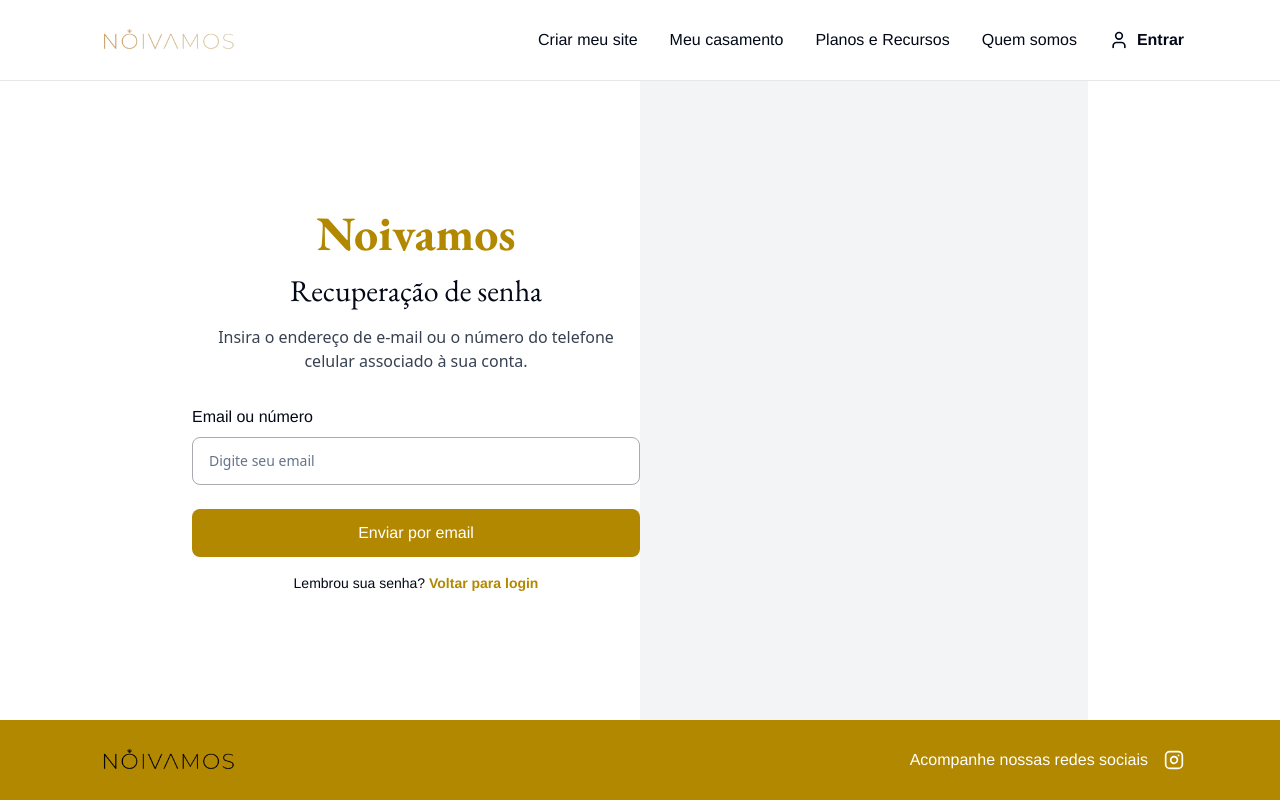
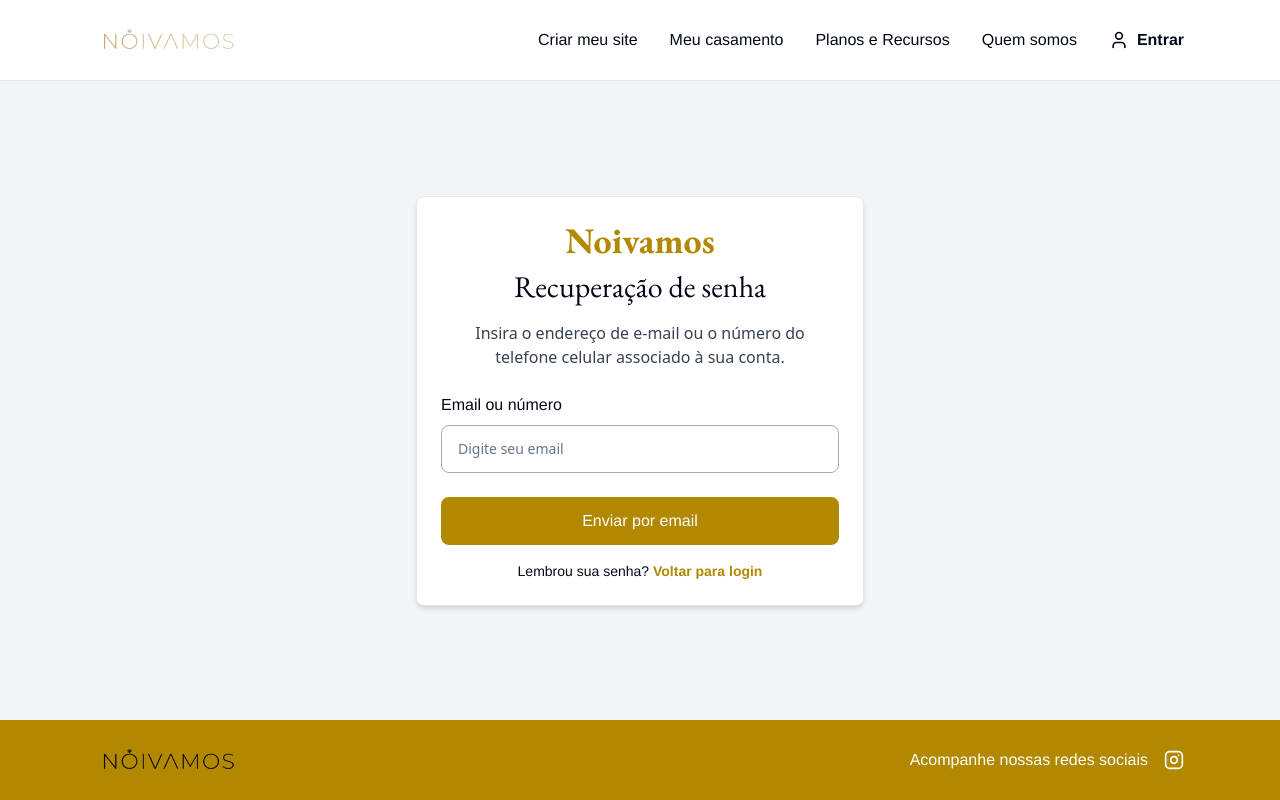
Before and after one commit to Fnatic12/noivamos-frontend, a React (Vite) app: page /forgot-password in a window 1280 px wide. Built offline with nearby package versions, Linux system fonts and the light colour scheme; a web font is replaced by a local one.

Commit message:
Fix: Center card and apply background color
Center the card component on the screen and apply a gray background, while preserving the header and footer.

```diff
--- a/src/components/ForgotPasswordForm.tsx
+++ b/src/components/ForgotPasswordForm.tsx
@@ -3,6 +3,7 @@ import React, { useState } from 'react';
 import { useNavigate } from 'react-router-dom';
 import SuccessDialog from './SuccessDialog';
 import { Input } from './ui/input';
+import { Link } from 'react-router-dom';
 
 const ForgotPasswordForm = () => {
   const navigate = useNavigate();
@@ -23,8 +24,8 @@ const ForgotPasswordForm = () => {
   };
 
   return (
-    <div className="w-full max-w-md mx-auto">
-      <h1 className="font-garamond font-bold text-[#B28800] text-4xl md:text-5xl text-center mb-4">
+    <div className="w-full">
+      <h1 className="font-garamond font-bold text-[#B28800] text-4xl text-center mb-2">
         Noivamos
       </h1>
 
@@ -32,7 +33,7 @@ const ForgotPasswordForm = () => {
         Recuperação de senha
       </h2>
 
-      <p className="text-center mb-8 text-gray-700">
+      <p className="text-center mb-6 text-gray-700 px-4">
         Insira o endereço de e-mail ou o número do telefone celular associado à sua conta.
       </p>
 
@@ -62,7 +63,7 @@ const ForgotPasswordForm = () => {
 
       <div className="mt-4 text-center">
         <p className="font-avenir text-sm">
-          Lembrou sua senha? <a href="/login" className="font-bold text-[#B28800] hover:underline">Voltar para login</a>
+          Lembrou sua senha? <Link to="/login" className="font-bold text-[#B28800] hover:underline">Voltar para login</Link>
         </p>
       </div>
 
--- a/src/pages/ForgotPassword.tsx
+++ b/src/pages/ForgotPassword.tsx
@@ -3,20 +3,17 @@ import React from 'react';
 import Header from '@/components/Header';
 import Footer from '@/components/Footer';
 import ForgotPasswordForm from '@/components/ForgotPasswordForm';
+import { Card } from '@/components/ui/card';
 
 const ForgotPassword = () => {
   return (
     <div className="flex flex-col min-h-screen">
       <Header />
 
-      <main className="flex-grow grid grid-cols-1 lg:grid-cols-12 max-w-[1920px] mx-auto px-6 md:px-24">
-        <div className="lg:col-span-6 flex items-center justify-center py-6">
+      <main className="flex-grow flex items-center justify-center bg-gray-100">
+        <Card className="w-full max-w-md mx-auto bg-white p-6 shadow-md">
           <ForgotPasswordForm />
-        </div>
-
-        <div className="lg:col-span-6 hidden lg:flex items-center justify-center bg-gray-100 py-6">
-          {/* Área cinza para futura animação */}
-        </div>
+        </Card>
       </main>
 
       <Footer />
```
